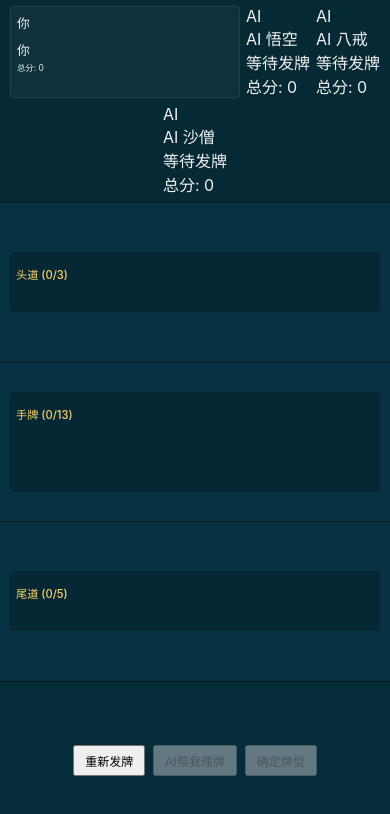
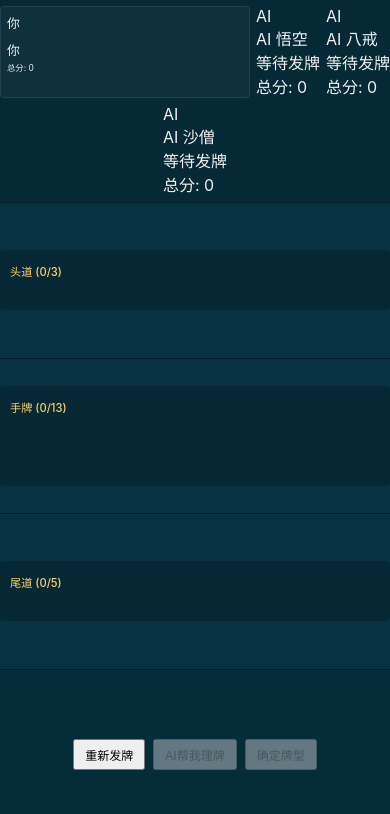
Before and after one commit to wen952555/sss, a React (Create React App) app in the folder frontend/: page / in a window 390 px wide. Shown: the top 814 px of the page. Built offline with nearby package versions, Linux system fonts and the light colour scheme.

Commit message:
Update App.css

```diff
--- a/frontend/src/App.css
+++ b/frontend/src/App.css
@@ -32,15 +32,15 @@ html, body {
   display: flex;
   flex-direction: column;
   width: 100%;
-  height: 100%;
+  height: 100vh;
+  min-height: 0;
   padding: 0;
-
-  /* 调整为三栏布局，横幅、理牌区和按钮区 */
 }
 
+/* 横幅 */
 .banner-section {
   width: 100%;
-  padding: 5px 10px;
+  padding: 0;
   background-color: rgba(0, 0, 0, 0.2);
   display: flex;
   flex-direction: column;
@@ -49,11 +49,13 @@ html, body {
 
 /* 玩家状态显示区 */
 .player-status-banner-section {
-  flex: 0 0 auto;   /* 固定高度 */
+  flex: 0 0 auto;
   background-color: rgba(0,0,0,0.3);
   padding-top: 6px;
   padding-bottom: 6px;
 }
+
+/* 顶部横幅内容 */
 .top-banner-container {
   display: flex;
   justify-content: space-around;
@@ -74,18 +76,19 @@ html, body {
 /* 牌道区域 - 关键修改部分 */
 .hand-lane-banner {
   background-color: rgba(0,0,0,0.15);
-  padding: 8px 10px;
-  flex: 1 1 0;          /* 关键：平均分配剩余空间 */
-  min-height: 0;        /* 关键：允许压缩 */
+  padding: 0;
+  flex: 1 1 0;
+  min-height: 0;
   display: flex;
   justify-content: center;
+  align-items: stretch;
   overflow: hidden;
   border-top: 1px solid rgba(0,0,0,0.4);
 }
 
+/* 置牌区占满横幅 */
 .hand-area {
   background-color: rgba(0, 0, 0, 0.2);
-  padding: 6px;
   border-radius: 4px;
   display: flex;
   flex-direction: row;
@@ -93,40 +96,71 @@ html, body {
   position: relative;
   align-items: center;
   width: 100%;
-  max-width: 560px;
+  height: 100%;
+  min-height: 0;
   margin: 0 auto;
-  min-height: 100%;    /* 关键：确保填满父容器 */
+  justify-content: center;
+  overflow-x: auto;
+  overflow-y: hidden;
+  padding: 0 10px;
 }
-.hand-info-internal { position: absolute; top: 3px; left: 6px; right: 6px; display: flex; justify-content: space-between; align-items: center; pointer-events: none; z-index: 1;}
+
+/* 标题信息浮于上方，不影响手牌自适应 */
+.hand-info-internal {
+  position: absolute;
+  top: 2px; left: 10px; right: 10px;
+  display: flex;
+  justify-content: space-between;
+  align-items: center;
+  pointer-events: none;
+  z-index: 1;
+}
 .hand-area-title-internal { color: #ffd166; font-weight: 500; font-size: 0.75em; }
 .hand-type-display-internal { font-size: 0.7em; padding: 1px 4px; }
 
 .hand-area.allow-wrapping {
   flex-wrap: wrap;
   justify-content: center;
+  align-items: flex-start;
   padding-top: 20px;
-  align-items: flex-start;
   overflow-y: auto;
 }
 .hand-area:not(.allow-wrapping) {
   flex-wrap: nowrap;
   justify-content: center;
   padding-top: 20px;
-  overflow-x: auto;  /* 水平滚动防止卡牌溢出 */
 }
+
+/* 卡牌自适应横幅高度 */
 .card {
-  width: 36px;
-  height: 50px;
+  height: 80%;
+  aspect-ratio: 7/10;
+  width: auto;
+  max-height: 100%;
+  max-width: calc((100vw - 80px) / 13);
+  min-width: 20px;
   border-radius: 2px;
   box-shadow: 1px 1px 2px rgba(0,0,0,0.25);
-  flex-shrink: 0;    /* 防止卡牌被压缩 */
+  flex-shrink: 0;
+  display: flex;
+  align-items: center;
+  justify-content: center;
+  background: transparent;
+}
+.card img {
+  height: 100%;
+  width: auto;
+  display: block;
+  object-fit: contain;
+  pointer-events: none;
 }
 
 /* 控制按钮区 - 让其也平均分配剩余高度 */
 .controls-banner-section {
   padding: 10px;
   background-color: rgba(0,0,0,0.25);
-  flex: 1 1 0;   /* 关键：剩余空间平均分配 */
+  flex: 1 1 0;
+  min-height: 0;
   border-top: 1px solid rgba(0,0,0,0.4);
   display: flex;
   flex-direction: column;
@@ -166,9 +200,15 @@ html, body {
 .comparison-cell .static-card { width: 22px; height: 30px; }
 
 /* 响应式调整 */
+@media (max-width: 800px) {
+  .card {
+    min-width: 16px;
+    height: 70%;
+  }
+}
 @media (max-width: 600px) {
   .player-banner-item { flex-basis: calc(50% - 4px); min-width: 100px; }
-    .card { width: 32px; height: 45px; }
+  .card { min-width: 10px; height: 55%; }
   .hand-area { min-height: 60px; gap: 2px; }
   .hand-area.allow-wrapping { min-height: 100px; }
   .hand-area-title-internal { font-size: 0.7em; }
@@ -176,42 +216,5 @@ html, body {
   .controls { gap: 8px; }
   .game-button { font-size: 0.75em; padding: 5px 10px; }
   .game-button.compare-all-button { font-size: 0.85em; padding: 6px 15px; }
-
-    /* 小屏幕下牌道区域最小高度调整 */
-    .hand-lane-banner {
-      min-height: 60px;
+  .hand-lane-banner { min-height: 60px; }
 }
-}
-
-/* 让主游戏区域（横幅+理牌区+按钮区）占满高度，并平均分配理牌区和按钮区剩余空间 */
-.game-view-active {
-  /* 横幅高度自适应，理牌区和按钮区平均分配剩余空间 */
-  height: 100vh;
-  min-height: 0;
-  display: flex;
-  flex-direction: column;
-}
-
-/* 让理牌区和按钮区高度均分剩余空间，且每个 hand-lane-banner 可拉伸 */
-.hand-lane-banner,
-.controls-banner-section {
-  min-height: 0;
-}
-
-.top-lane,
-.middle-lane,
-.bottom-lane {
-  flex: 1 1 0;
-  min-height: 0;
-  display: flex;
-  align-items: stretch;
-}
-
-.controls-banner-section {
-  flex: 1 1 0;
-  min-height: 0;
-  display: flex;
-  flex-direction: column;
-  justify-content: center;
-  align-items: center;
-}
```
Lines whose indentation alone changed are shown as unchanged.
